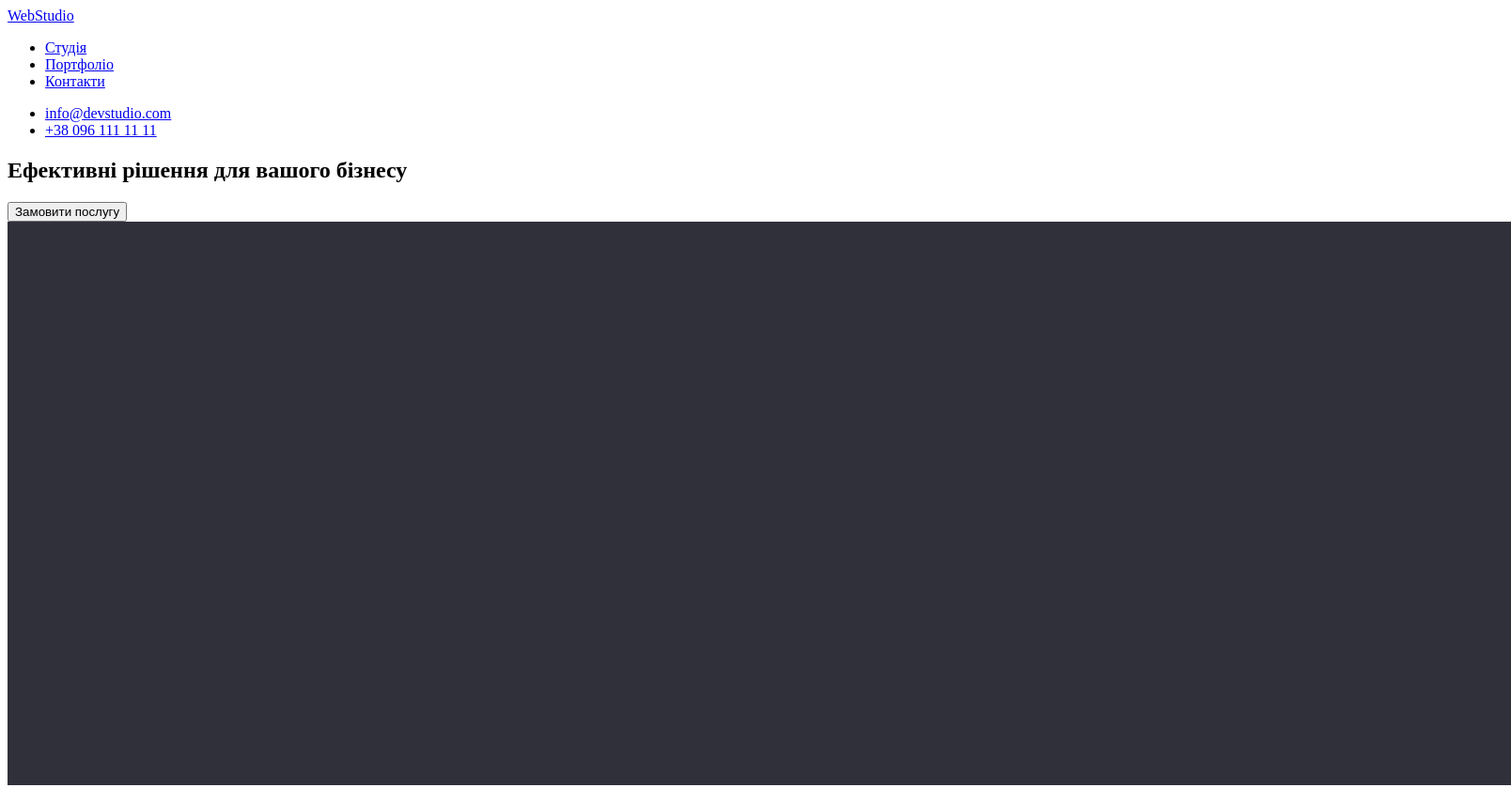
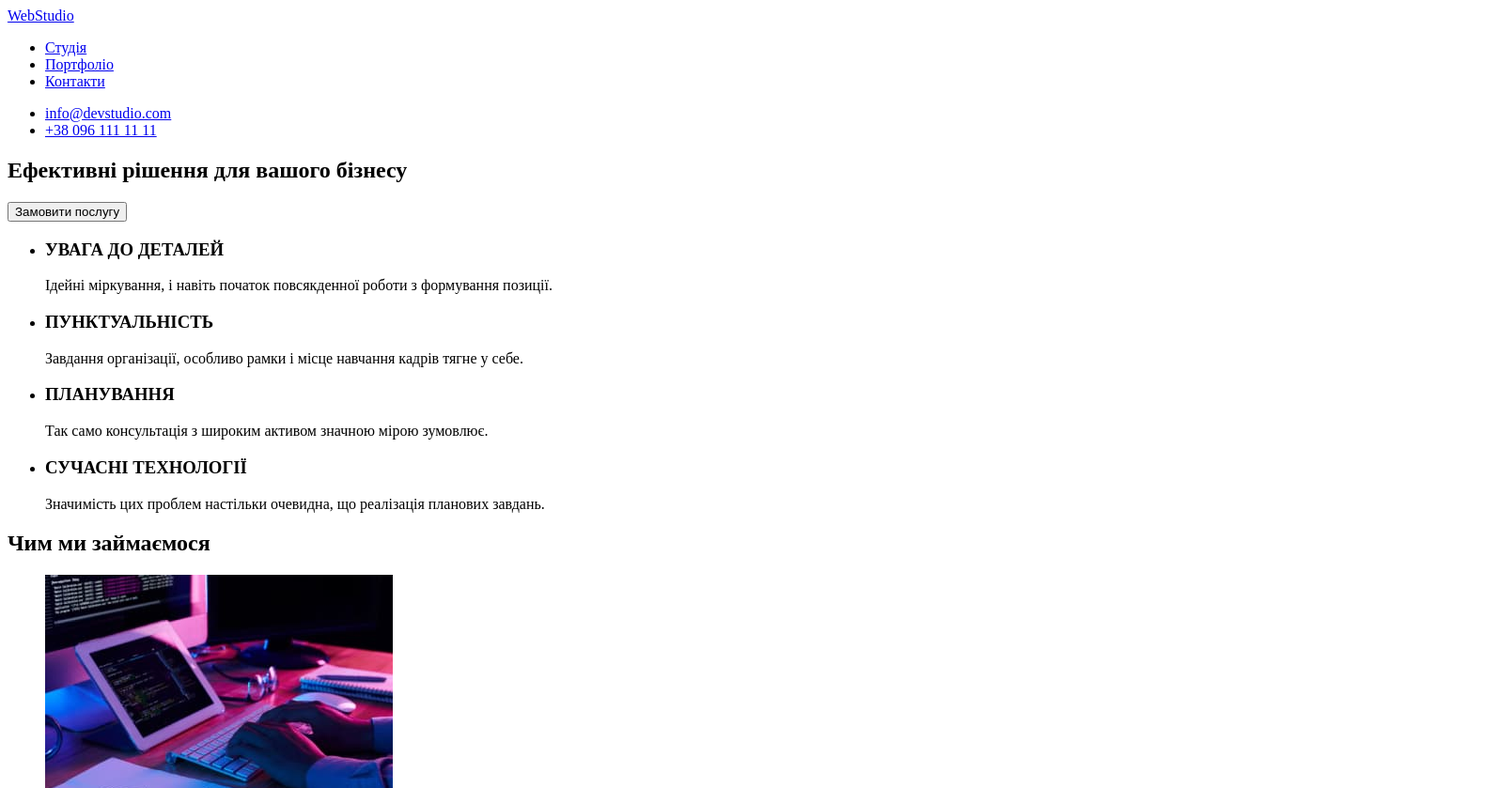
Before and after one commit to mrCo1dB1ood3d/goit-markup-hw-01, a plain HTML site: page index.html in a window 1280 px wide. Shown: the top 839 px of the page at 94% size, 1608 px wide, since content can reach past the window. Drawn offline with Linux system fonts and the light colour scheme.

Commit message:
deleted back from sect1

```diff
--- a/index.html
+++ b/index.html
@@ -35,7 +35,6 @@
         <section>
             <h1>Ефективні рішення для вашого бізнесу</h1>
             <button type="button">Замовити послугу</button>
-            <img src="./images/background-hero.jpg" alt="background" width="1600" height="600">
         </section>
         <section>
           <ul>
```
